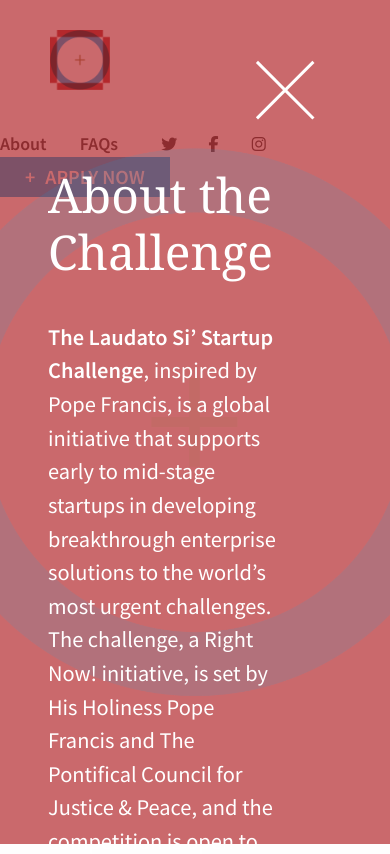
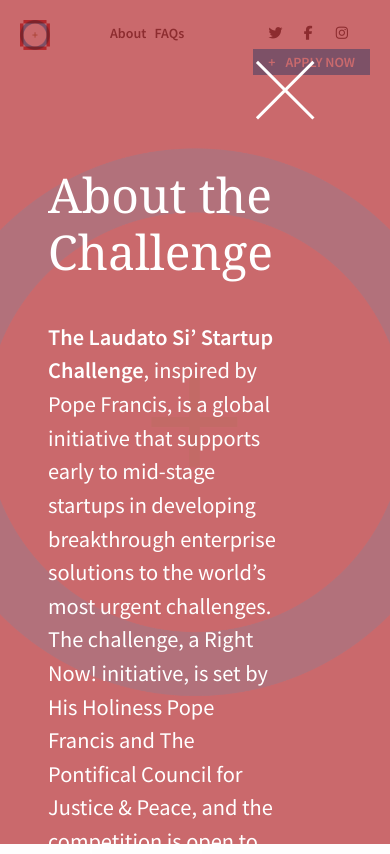
Before and after one commit to FifthTribe/vatican-challenge, a PHP site: page /about.html in a window 390 px wide. Shown: the top 854 px of the page. Run offline with PHP 8.4, Linux system fonts and the light colour scheme; some libraries are stand-ins or nearby versions.

Commit message:
Making menu responsive.

```diff
--- a/css/style.css
+++ b/css/style.css
@@ -769,6 +769,42 @@
 /* Medium Devices, Desktops */
 /* Small Devices, Tablets */
 @media only screen and (max-width: 768px) {
+  .nav .logo {
+    margin-left: 20px;
+    margin-top: 20px;
+  }
+  .nav .logo img {
+    max-width: 30px;
+  }
+  .nav button {
+    padding: 5px 15px;
+    clear: both;
+    float: right;
+  }
+  .nav button a {
+    font-size: 14px;
+  }
+  .nav .menu .social a {
+    font-size: 14px;
+    padding: 4px 5px;
+  }
+  .nav .menu {
+    margin-top: 20px;
+    margin-right: 20px;
+  }
+  .nav .menu .social {
+    margin-right: 10px;
+  }
+  .nav .menu .about, .nav .menu .faqs {
+    margin-right: 5px;
+    font-size: 14px;
+  }
+  .home .row {
+    padding-top: 70px;
+  }
+  .home h2 {
+    font-size: 30px;
+  }
   #journey-map {
     display: none;
   }
@@ -786,6 +822,24 @@
 }
 
 /* Extra Small Devices, Phones */
+@media only screen and (max-width: 480px) {
+  .nav .menu {
+    width: 260px;
+  }
+  .nav button {
+    margin-top: 5px;
+    clear: both;
+  }
+  .nav .menu .social {
+    float: right;
+  }
+}
+
 /* Custom, iPhone Retina */
+@media only screen and (max-width: 320px) {
+  .nav .menu {
+    width: 230px;
+  }
+}
 
 /*# sourceMappingURL=style.css.map */
--- a/css/style.scss
+++ b/css/style.scss
@@ -710,6 +710,46 @@
 
 /* Small Devices, Tablets */
 @media only screen and (max-width : 768px) {
+  // Navigation menu / Logo mobile
+  .nav .logo {
+    margin-left:20px;
+    margin-top:20px;
+  }
+  .nav .logo img {
+    max-width:30px;
+  }
+  .nav button {
+    padding:5px 15px;
+    clear:both;
+    float:right;
+  }
+  .nav button a {
+    font-size:14px;
+  }
+  .nav .menu .social a {
+    font-size:14px;
+    padding:4px 5px;
+  }
+  .nav .menu {
+    margin-top:20px;
+    margin-right:20px;
+  }
+  .nav .menu .social {
+    margin-right:10px;
+  }
+  .nav .menu .about, .nav .menu .faqs {
+    margin-right:5px;
+    font-size:14px;
+  }
+  // Homepage Mobile
+  .home .row {
+    padding-top:70px;
+  }
+  .home h2 {
+    font-size:30px;
+  }
+
+  // Journey Map SVG Mobile
   #journey-map {
     display:none;
   }
@@ -728,10 +768,22 @@
 
 /* Extra Small Devices, Phones */
 @media only screen and (max-width : 480px) {
-
+  .nav .menu {
+    width:260px;
+  }
+  .nav button {
+    margin-top:5px;
+    clear:both;
+  }
+  .nav .menu .social {
+    float:right;
+  }
 }
 
 /* Custom, iPhone Retina */
 @media only screen and (max-width : 320px) {
+  .nav .menu {
+    width:230px;
+  }
 
 }
```
Also changed, not shown: css/style.min.css, 2 other files.
